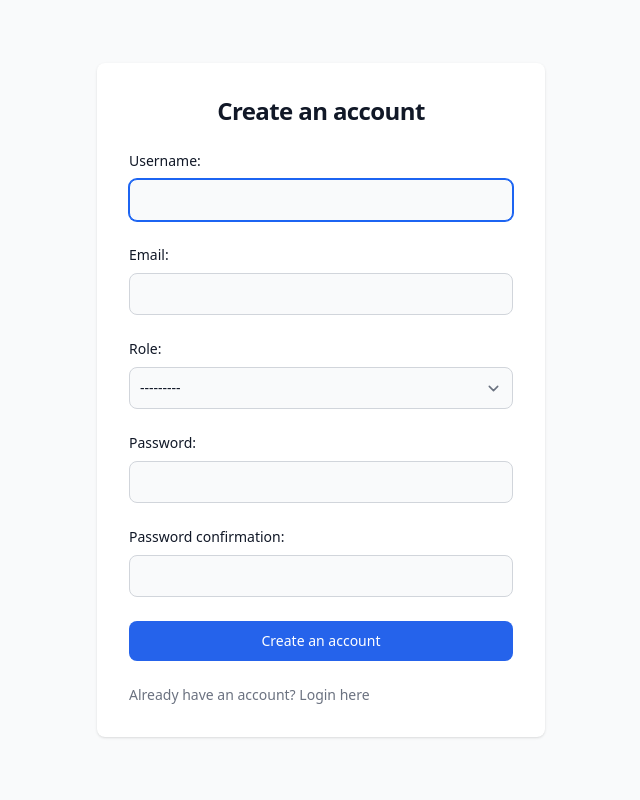
After one commit to kitindi/photoblog, a Django app: page /signup/ in a window 1280 px wide. The commit adds this page. Shown: the whole page, without its empty margins (319-959 px from the left). Run offline with Django 5.2, Linux system fonts and the light colour scheme; some libraries are stand-ins or nearby versions.

Commit message:
added user creation form and signup logic

```diff
--- a/authentication/forms.py
+++ b/authentication/forms.py
@@ -1,7 +1,59 @@
 from django import forms
+from django.contrib.auth import get_user_model
+from django.contrib.auth.forms import UserCreationForm
 
 
 class LoginForm(forms.Form):
     username = forms.CharField(max_length=63,widget=forms.TextInput(attrs={"class": "bg-gray-50 border border-gray-300 text-gray-900 sm:text-sm rounded-lg focus:ring-primary-600 focus:border-primary-600 block w-full p-2.5 dark:bg-gray-700 dark:border-gray-600 dark:placeholder-gray-400 dark:text-white dark:focus:ring-blue-500 dark:focus:border-blue-500"}))
     # This code snippet is defining a form field for the password in a Django form.
     password = forms.CharField(max_length=63, widget=forms.PasswordInput(attrs={'class': 'bg-gray-50 border border-gray-300 text-gray-900 sm:text-sm rounded-lg focus:ring-primary-600 focus:border-primary-600 block w-full p-2.5 dark:bg-gray-700 dark:border-gray-600 dark:placeholder-gray-400 dark:text-white dark:focus:ring-blue-500 dark:focus:border-blue-500', 'placeholder': '••••••••'}), required=True)
+
+
+
+class SignupForm(UserCreationForm):
+
+#     email = forms.EmailField(
+# max_length=100,
+# required = True,
+# help_text='Enter Email Address',
+# widget=forms.TextInput(attrs={'class': 'form-control', 'placeholder': 'Email'}),
+# )
+# first_name = forms.CharField(
+# max_length=100,
+# required = True,
+# help_text='Enter First Name',
+# widget=forms.TextInput(attrs={'class': 'form-control', 'placeholder': 'First Name'}),
+# )
+# last_name = forms.CharField(
+# max_length=100,
+# required = True,
+# help_text='Enter Last Name',
+# widget=forms.TextInput(attrs={'class': 'form-control', 'placeholder': 'Last Name'}),
+# )
+# username = forms.CharField(
+# max_length=200,
+# required = True,
+# help_text='Enter Username',
+# widget=forms.TextInput(attrs={'class': 'form-control', 'placeholder': 'Username'}),
+# )
+# password1 = forms.CharField(
+# help_text='Enter Password',
+# required = True,
+# widget=forms.PasswordInput(attrs={'class': 'form-control', 'placeholder': 'Password'}),
+# )
+# password2 = forms.CharField(
+# required = True,
+# help_text='Enter Password Again',
+# widget=forms.PasswordInput(attrs={'class': 'form-control', 'placeholder': 'Password Again'}),
+
+# )
+
+
+
+    username = forms.CharField(widget=forms.TextInput(attrs={'class': 'bg-gray-50 border border-gray-300 text-gray-900 sm:text-sm rounded-lg focus:ring-primary-600 focus:border-primary-600 block w-full p-2.5 dark:bg-gray-700 dark:border-gray-600 dark:placeholder-gray-400 dark:text-white dark:focus:ring-blue-500 dark:focus:border-blue-500', 'placeholder':''}))
+    password = forms.CharField(widget=forms.PasswordInput(attrs={'class': 'bg-gray-50 border border-gray-300 text-gray-900 sm:text-sm rounded-lg focus:ring-primary-600 focus:border-primary-600 block w-full p-2.5 dark:bg-gray-700 dark:border-gray-600 dark:placeholder-gray-400 dark:text-white dark:focus:ring-blue-500 dark:focus:border-blue-500', 'placeholder':''}))
+    password_confirmation = forms.CharField(widget=forms.PasswordInput(attrs={'class': 'bg-gray-50 border border-gray-300 text-gray-900 sm:text-sm rounded-lg focus:ring-primary-600 focus:border-primary-600 block w-full p-2.5 dark:bg-gray-700 dark:border-gray-600 dark:placeholder-gray-400 dark:text-white dark:focus:ring-blue-500 dark:focus:border-blue-500', 'placeholder':''}))
+    email = forms.EmailField(widget=forms.EmailInput(attrs={'class': 'bg-gray-50 border border-gray-300 text-gray-900 sm:text-sm rounded-lg focus:ring-primary-600 focus:border-primary-600 block w-full p-2.5 dark:bg-gray-700 dark:border-gray-600 dark:placeholder-gray-400 dark:text-white dark:focus:ring-blue-500 dark:focus:border-blue-500'}))
+    class Meta(UserCreationForm.Meta):
+        model = get_user_model()
+        fields = ('username', 'email', 'role')
--- a/authentication/urls.py
+++ b/authentication/urls.py
@@ -4,5 +4,6 @@ from . import views
 
 urlpatterns = [
     path("", views.login_page, name="login"),
+    path("signup/", views.signup_page, name="signup"),
     path("logout/", views.logout_user, name="logout")
 ]
--- a/authentication/views.py
+++ b/authentication/views.py
@@ -1,6 +1,7 @@
 from django.shortcuts import redirect, render
 from django.contrib.auth import authenticate, login, logout
-from .forms import LoginForm
+from .forms import LoginForm, SignupForm
+from django.conf import settings
 
 # Create login views here.
 
@@ -31,3 +32,16 @@ def logout_user(request):
     return redirect('login')
 
 # create signup view
+
+def signup_page(request):
+
+    form = SignupForm()
+    context = {'form': form}
+
+    if request.method == 'POST':
+        form = SignupForm(request.POST)
+        if form.is_valid():
+            form.save()
+            return redirect(settings.LOGIN_URL)
+
+    return render(request, 'authentication/signup.html', context )
--- a/templates/authentication/login.html
+++ b/templates/authentication/login.html
@@ -40,7 +40,7 @@
           <p class="text-sm font-light text-gray-500 dark:text-gray-400">
             Don’t have an account yet?
             <a
-              href="#"
+              href="{% url 'signup' %}"
               class="font-medium text-primary-600 hover:underline dark:text-primary-500"
               >Sign up</a
             >
--- /dev/null
+++ b/templates/authentication/signup.html
@@ -0,0 +1,90 @@
+{% extends 'authentication/base.html' %} {% block content %}
+<section class="bg-gray-50 dark:bg-gray-900">
+  <div
+    class="flex flex-col items-center justify-center px-6 py-8 mx-auto md:h-screen lg:py-0"
+  >
+    <div
+      class="w-full bg-white rounded-lg shadow dark:border md:mt-0 sm:max-w-md xl:p-0 dark:bg-gray-800 dark:border-gray-700"
+    >
+      <div class="p-6 space-y-4 md:space-y-6 sm:p-8">
+        <h1
+          class="text-xl font-bold leading-tight tracking-tight text-gray-900 md:text-2xl dark:text-white text-center"
+        >
+          Create an account
+        </h1>
+        <form class="space-y-4 md:space-y-6" method="POST">
+          {% csrf_token %}
+          <div>
+            <label
+              for="email"
+              class="block mb-2 text-sm font-medium text-gray-900 dark:text-white"
+              >{{ form.username.label_tag }}</label
+            >
+            {{ form.username }}
+          </div>
+          <div>
+            <label
+              for="email"
+              class="block mb-2 text-sm font-medium text-gray-900 dark:text-white"
+              >{{ form.email.label_tag }}</label
+            >
+            {{ form.email }}
+          </div>
+
+          <div>
+            <label
+              for="email"
+              class="block mb-2 text-sm font-medium text-gray-900 dark:text-white"
+              >{{ form.role.label_tag }}</label
+            >
+            <select
+              name="{{ form.role.name }}"
+              class="bg-gray-50 border border-gray-300 text-gray-900 sm:text-sm rounded-lg focus:ring-primary-600 focus:border-primary-600 block w-full p-2.5 dark:bg-gray-700 dark:border-gray-600 dark:placeholder-gray-400 dark:text-white dark:focus:ring-blue-500 dark:focus:border-blue-500"
+            >
+              {% for value, label in form.role.field.choices %}
+              <option
+                value="{{ value }}"
+                class="bg-gray-50 border border-gray-300 text-gray-900 sm:text-sm rounded-lg focus:ring-primary-600 focus:border-primary-600 block w-full p-2.5 dark:bg-gray-700 dark:border-gray-600 dark:placeholder-gray-400 dark:text-white dark:focus:ring-blue-500 dark:focus:border-blue-500"
+              >
+                {{ label }}
+              </option>
+              {% endfor %}
+            </select>
+          </div>
+          <div>
+            <label
+              for="email"
+              class="block mb-2 text-sm font-medium text-gray-900 dark:text-white"
+              >{{ form.password.label_tag }}</label
+            >
+            {{ form.password }}
+          </div>
+          <div>
+            <label
+              for="email"
+              class="block mb-2 text-sm font-medium text-gray-900 dark:text-white"
+              >{{ form.password_confirmation.label_tag }}</label
+            >
+            {{ form.password_confirmation }}
+          </div>
+          <button
+            type="submit"
+            class="w-full text-white bg-blue-600 hover:bg-blue-700 focus:ring-4 focus:outline-none focus:ring-blue-300 font-medium rounded-lg text-sm px-5 py-2.5 text-center dark:bg-blue-600 dark:hover:bg-blue-700 dark:focus:ring-blue-800"
+          >
+            Create an account
+          </button>
+          <p class="text-sm font-light text-gray-500 dark:text-gray-400">
+            Already have an account?
+            <a
+              href="{% url 'login' %}"
+              class="font-medium text-primary-600 hover:underline dark:text-primary-500"
+              >Login here</a
+            >
+          </p>
+        </form>
+      </div>
+    </div>
+  </div>
+</section>
+
+{% endblock content %}
```
Also changed, not shown: authentication/validators.py (added, +12 -0 lines), photoblog/settings.py (+7 -0 lines).
